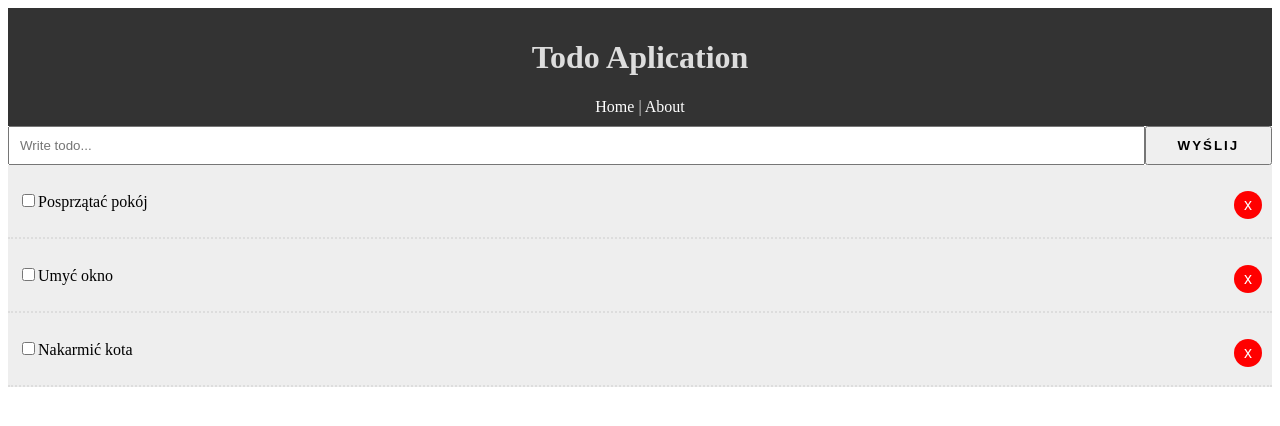
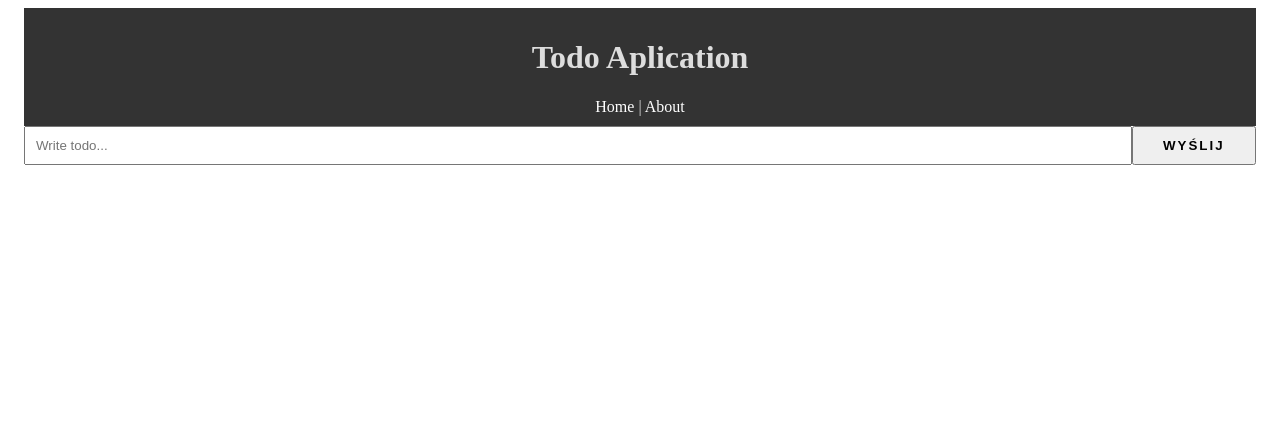
Before and after one commit to MichalKuwik/to-do-app-react, a React (Create React App) app: page / in a window 1280 px wide. Shown: the top 426 px of the page. Built offline with nearby package versions, Linux system fonts and the light colour scheme; the HTML template or start-up script is replaced by a standard one.

Commit message:
add style.css to .container, clear todos array , and add two <p> paragraph in component About.js

```diff
--- a/src/App.js
+++ b/src/App.js
@@ -10,21 +10,21 @@ import uuid from 'uuid';
 class App extends Component {
   state = {
       todos: [
-        {
-          'id': '1',
-          'title': 'Posprzątać pokój',
-          'complited': false
-        },
-        {
-          'id': '2',
-          'title': 'Umyć okno',
-          'complited': false
-        },
-        {
-          'id': '3',
-          'title': 'Nakarmić kota',
-          'complited': false
-        }
+        // {
+        //   'id': '1',
+        //   'title': 'Posprzątać pokój',
+        //   'complited': false
+        // },
+        // {
+        //   'id': '2',
+        //   'title': 'Umyć okno',
+        //   'complited': false
+        // },
+        // {
+        //   'id': '3',
+        //   'title': 'Nakarmić kota',
+        //   'complited': false
+        // }
       ]
    }
 
--- a/src/components/pages/About.js
+++ b/src/components/pages/About.js
@@ -8,12 +8,16 @@ function About() {
     <p>This is my ToDoList Application</p>
     <p>My name is Michał Kuwik. I'm 28 years old.</p>
     <div class="photo"></div>
+    <p>I Learn programming for over a year.</p>
+    <p>Front-end technicology, but plans to learn backend.</p>
     </div>
   )
 }
 
 const aboutStyle = {
   textAlign:'center',
+  background: '#eee',
+  padding:'1rem'
 }
 
 export default About;
--- a/src/css/App.css
+++ b/src/css/App.css
@@ -7,3 +7,7 @@
   margin: 1rem auto;
   border-radius: 50%;
 }
+
+.container{
+  margin:0 1rem;
+}
```
